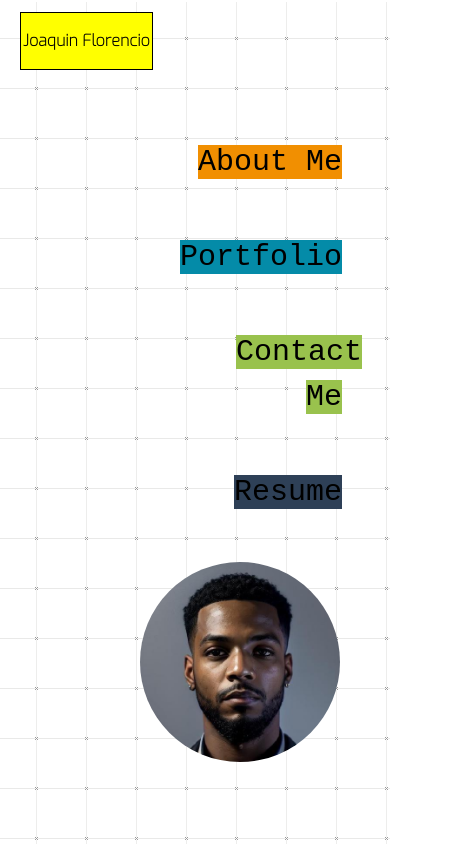
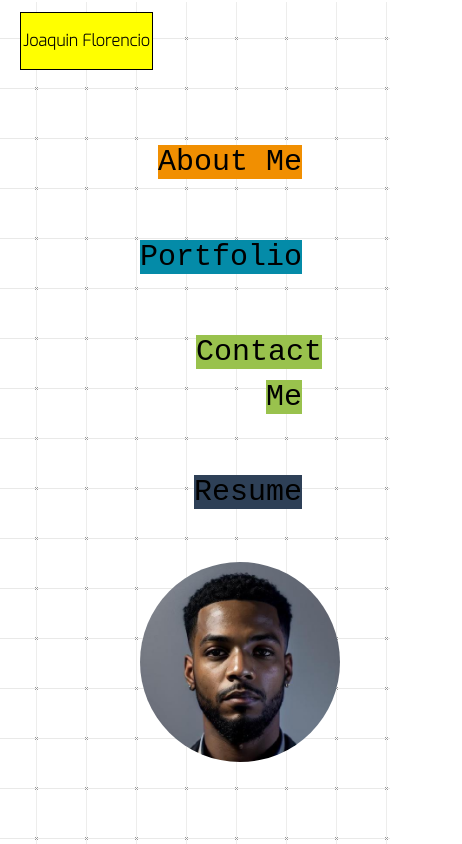
Before and after one commit to Jrr1232/Portfolio, a React (Vite) app: page / in a window 390 px wide. Shown: the top 844 px of the page, 462 px wide, since content can reach past the window. Built offline with nearby package versions, Linux system fonts and the light colour scheme.

Commit message:
added more functionality to smaller screens throught all pages

```diff
--- a/src/App.css
+++ b/src/App.css
@@ -406,7 +406,7 @@ ul li {
 
   .links {
     margin-top: 50px;
-    margin-left: 140px;
+    margin-left: 100px;
   }
 
   .links li {
@@ -492,7 +492,7 @@ ul li {
   }
 
   .contact-title {
-    margin-top: 400px;
+    margin-top: 450px;
     margin-left: 0px;
     border: none;
     font-size: 50px;
@@ -501,7 +501,7 @@ ul li {
   }
 
   #resume-title {
-    margin-top: 400px;
+    margin-top: 450px;
   }
 
 }
```
